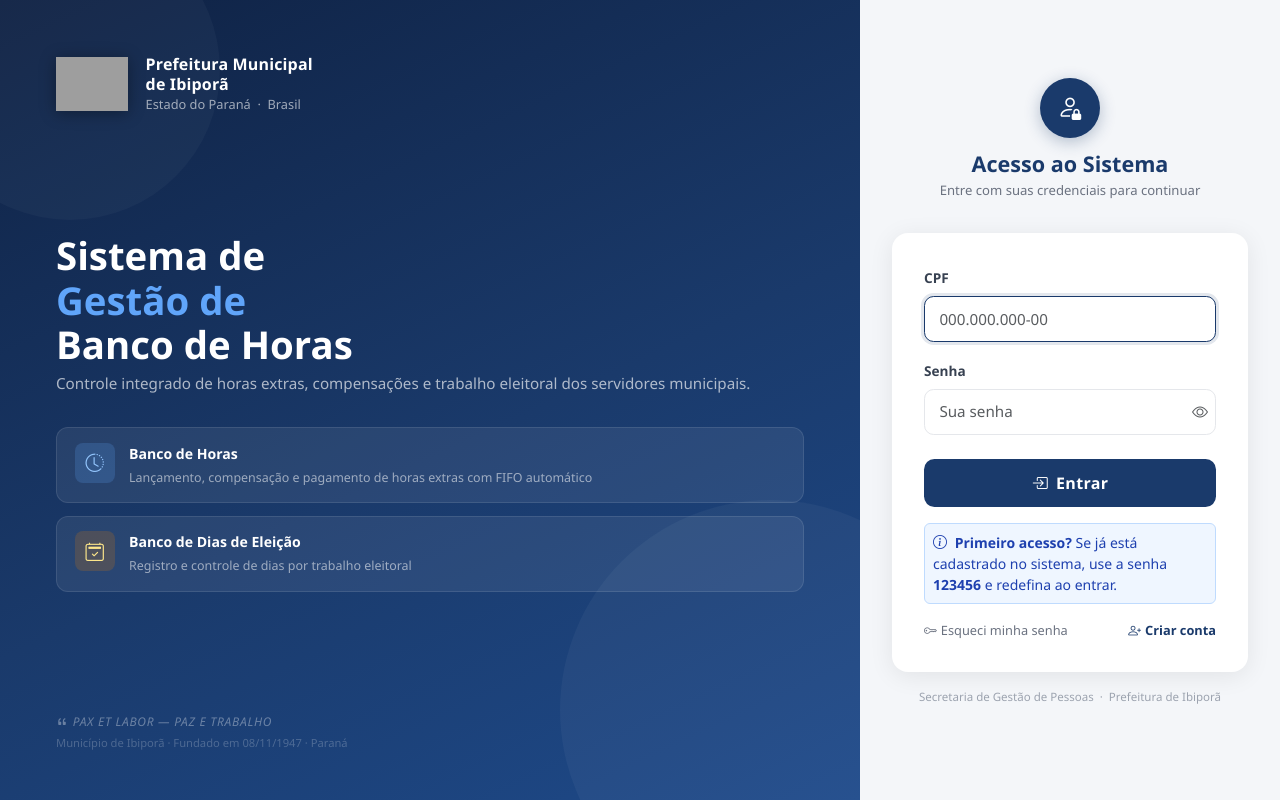
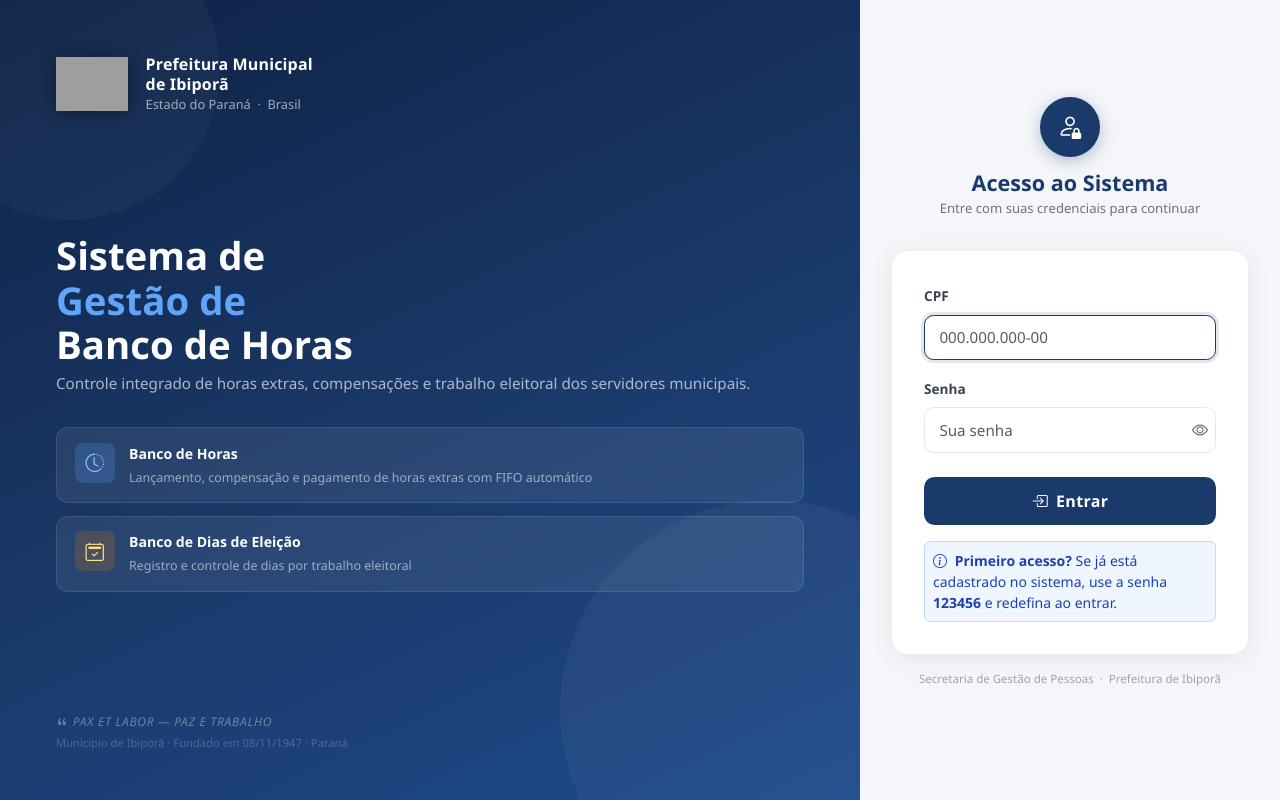
Before and after one commit to leeoassis-dev/bancodehoras, a Flask app: page /login in a window 1280 px wide. Run offline with Flask 3, Linux system fonts and the light colour scheme; data comes from the database, SQL or seed files in the repository; some libraries are stand-ins or nearby versions; grey boxes are pictures that could not be loaded.

Commit message:
Ajustar opcoes publicas do login

```diff
--- a/app.py
+++ b/app.py
@@ -2074,12 +2074,14 @@ def login():
                         "SELECT * FROM usuarios WHERE cpf=? AND ativo=1", (cpf,)).fetchone()
 
         if not u or not check_password_hash(u['senha_hash'], senha):
+            msg_senha = (
+                "CPF ou senha inválidos. Caso não tenha acesso ou não se recorde da senha, "
+                "contate o Departamento de Gestão de Pessoas para emissão de senha temporária."
+            )
             if not u:
-                flash("CPF não encontrado no sistema. Contate o RH.", "danger")
-            elif u.get('senha_temporaria'):
-                flash("Senha incorreta. No <strong>primeiro acesso</strong> utilize a senha padrão: <strong>123456</strong>", "danger")
+                flash(msg_senha, "danger")
             else:
-                flash("CPF ou senha inválidos.", "danger")
+                flash(msg_senha, "danger")
             return render_template('login.html')
         if not _usuario_tem_servidor_ativo(db, u):
             flash("Acesso inativo ou sem servidor ativo vinculado. Contate o RH.", "warning")
--- a/templates/login.html
+++ b/templates/login.html
@@ -216,16 +216,6 @@
     .btn-entrar:hover { background: #1e4a8a; transform: translateY(-1px); }
     .btn-entrar:active { transform: translateY(0); }
 
-    .links-bottom {
-      display: flex;
-      justify-content: space-between;
-      margin-top: 1.1rem;
-      font-size: .8rem;
-    }
-    .links-bottom a { color: #6b7280; text-decoration: none; }
-    .links-bottom a:hover { color: #1a3a6b; }
-    .links-bottom a.criar { color: #1a3a6b; font-weight: 600; }
-
     /* Responsivo */
     @media (max-width: 768px) {
       body { flex-direction: column; }
@@ -337,14 +327,6 @@
         <strong>Primeiro acesso?</strong> Se já está cadastrado no sistema, use a senha <strong>123456</strong> e redefina ao entrar.
       </div>
 
-      <div class="links-bottom">
-        <a href="{{ url_for('recuperar_senha') }}">
-          <i class="bi bi-key me-1"></i>Esqueci minha senha
-        </a>
-        <a href="{{ url_for('criar_conta') }}" class="criar">
-          <i class="bi bi-person-plus me-1"></i>Criar conta
-        </a>
-      </div>
     </div>
 
     <p class="text-center mt-3" style="color:#9ca3af; font-size:.72rem;">
```
